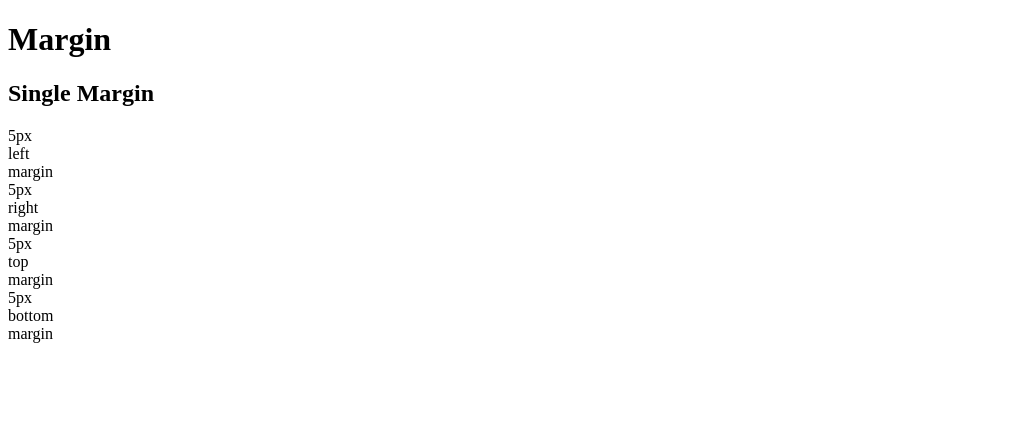
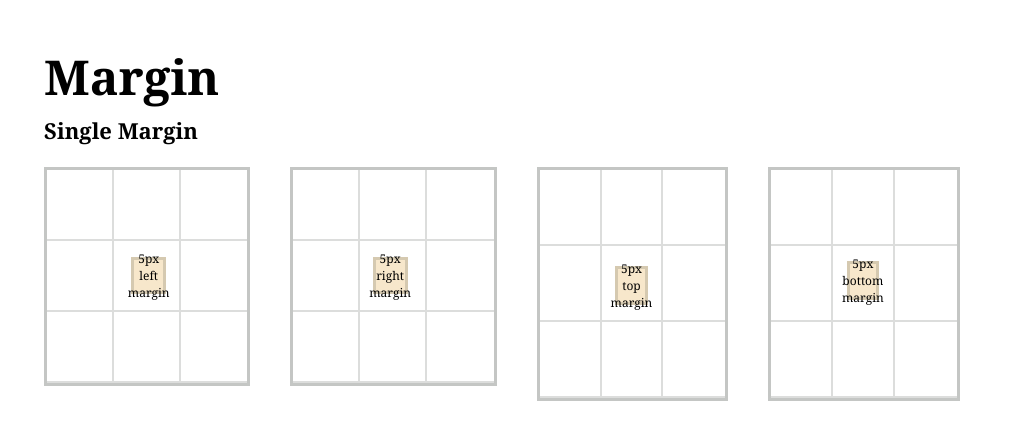
Before and after one commit to Hackercode152/My-First-Repository, a plain HTML site: page margin.html in a window 1280 px wide. Shown: the whole page, without its empty margins (0-1015 px from the left). Drawn offline with Linux system fonts and the light colour scheme.

Commit message:
Update margin.css
Signed-off-by: Hackercode152 <111224622+Hackercode152@users.noreply.github.com>

```diff
--- a/margin.css
+++ b/margin.css
@@ -1,33 +1,40 @@
-    .Container {
-      display: grid;
-      grid-template-columns: repeat(3,80px);
-      grid-template-columns: repeat(3,80px);
-      gap: 0;
-      border: 2px solid black;
-      width: max-content;
-      margin: 10px;
-      margin-top: 2px;
+}
+:root{
+      --box-size:220px;
+      --bg:#ffc800; /* warm yellow paper */
+      --grid-bg:#d9e9df;
+      --line: rgba(30,40,30,0.9);
     }
+    *{box-sizing:border-box}
+    body{font-family: Georgia, 'Times New Roman', serif; background:var(--bg); color:var(--line); padding:36px}
+    h1{font-size:48px; margin:0 0 6px}
+    h2{font-size:22px; margin:6px 0 22px}
+    .row{display:flex; gap:40px; align-items:flex-start}
 
-    .box {
-      background: lightcyan;
-      border: 1px solid black;
-      display: flex;
-      justify-content: center;
-      align-items: center;
-      font-weight: arial, sans-serif;
-      font-size: 14px;
+    .grid{
+      width:var(--box-size);
+      height:var(--box-size);
+      display:grid;
+      grid-template-columns:repeat(3,1fr);
+      grid-template-rows:repeat(3,1fr);
+      border:3px solid rgba(20,30,20,0.25);
+      background:transparent;
     }
+    .cell{border-right:2px solid rgba(20,30,20,0.15); border-bottom:2px solid rgba(20,30,20,0.15); background:var(--grid-bg); display:flex; align-items:center; justify-content:center}
+    .grid .cell:nth-child(3), .grid .cell:nth-child(6), .grid .cell:nth-child(9){border-right:0}
+    .grid .cell:nth-child(7), .grid .cell:nth-child(😎), .grid .cell:nth-child(9){border-bottom:0}
 
-    .middle {
-      background: lightcoral;
-      border: 1px solid black;
-      text-align: left;
-      font-family: bold;
-      margin-left: 10px;
-      background-color: aquamarine;
+    .inner{width:54%; height:54%; display:flex; align-items:center; justify-content:center; text-align:center; padding:6px; background:#f7e7cb; border:3px solid rgba(20,30,20,0.15); font-size:12px}
+
+    .m-left .inner{margin-left:5px}
+    .m-right .inner{margin-right:5px}
+    .m-top .inner{margin-top:5px}
+    .m-bottom .inner{margin-bottom:5px}
+
+    .section{display:flex; flex-direction:column; gap:10px}
+    .title{font-weight:700}
+
+    @media (max-width:900px){
+      .row{flex-direction:column}
+      :root{--box-size:180px}
     }
-
-    .middle p {
-      margin-left: 5px;/* the 5px left margin */
-    }
```
